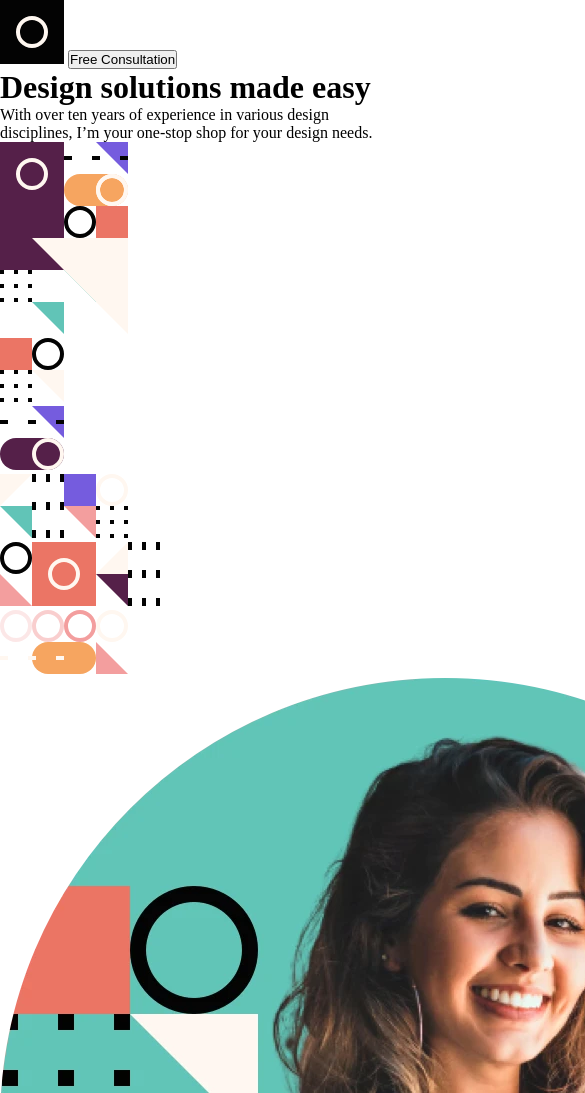
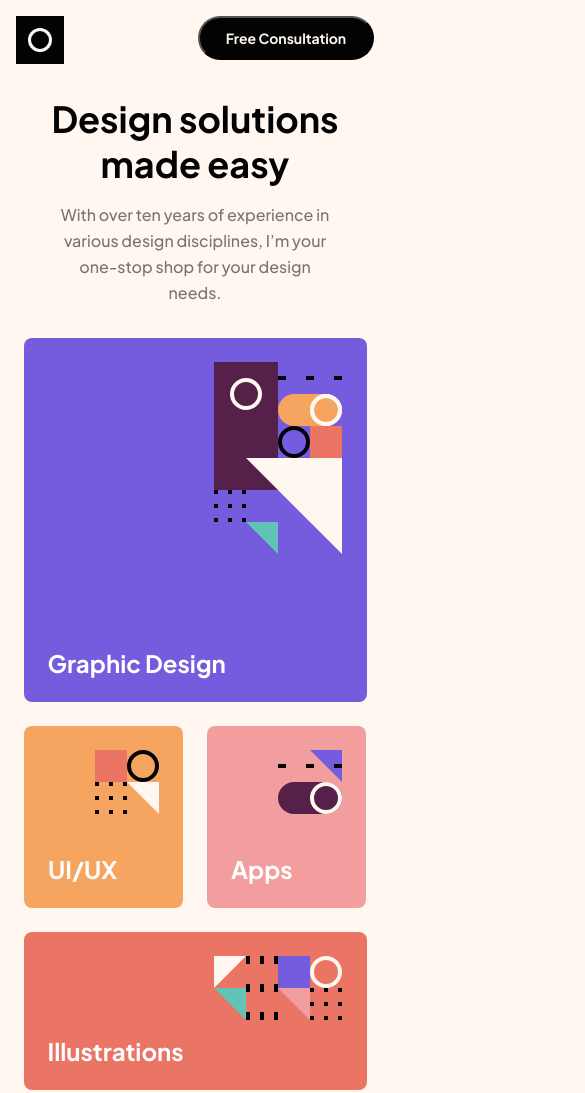
Before and after one commit to AlexTsamala/Single-page-design-portfolio, a plain HTML site: page index.html in a window 390 px wide. Shown: the top 1093 px of the page, 585 px wide, since content can reach past the window. Drawn offline with Linux system fonts and the light colour scheme.

Commit message:
finished half of mobile responsive

```diff
--- a/index.html
+++ b/index.html
@@ -10,8 +10,8 @@
     <body>
         <div class="main-container">
             <header>
-                <img alt="logo" src="./assets/logo.svg"/>
-                <button type="button">Free Consultation</button>
+                <img class="logo-image" alt="logo" src="./assets/logo.svg"/>
+                <button class="black-button" type="button">Free Consultation</button>
             </header>
             <div class="top-header">
                 <h1>Design solutions made easy</h1>
@@ -21,38 +21,44 @@
                 </p>
             </div>
             <div class="images-container">
-                <div class="graphic-design-box">
-                    <img alt="graphic-design" src="./assets/pattern-graphic-design.svg"/>
+                <div class="graphic-design-box box-style">
+                    <img class="profession-pictures" alt="graphic-design" src="./assets/pattern-graphic-design.svg"/>
+                    <span class="profession-texts">Graphic Design</span>
                 </div>
                 <div class="uiux-and-app-Box">
-                    <div class="ui-ux-box">
-                        <img alt="ui-ux-picture" src="./assets/pattern-ui-ux.svg"/>
+                    <div class="ui-ux-box box-style">
+                        <img class="little-profession-images" alt="ui-ux-picture" src="./assets/pattern-ui-ux.svg"/>
+                        <span class="profession-texts">UI/UX</span>
                     </div>
-                    <div class="apps-box">
-                        <img alt="apps-picture" src="./assets/pattern-apps.svg"/>
+                    <div class="apps-box box-style">
+                        <img class="little-profession-images" alt="apps-picture" src="./assets/pattern-apps.svg"/>
+                        <span class="profession-texts">Apps</span>
                     </div>
                 </div>
-                <div class="illustrations-box">
-                    <img alt="illustrations-picture" src="./assets/pattern-illustrations.svg"/>
+                <div class="illustrations-box box-style">
+                    <img class="profession-pictures" alt="illustrations-picture" src="./assets/pattern-illustrations.svg"/>
+                    <span class="profession-texts">Illustrations</span>
                 </div>
-                <div class="photography-box">
-                    <img alt="photography-picture" src="./assets/pattern-photography.svg"/>
+                <div class="photography-box box-style">
+                    <img class="profession-pictures" alt="photography-picture" src="./assets/pattern-photography.svg"/>
+                    <span class="profession-texts">Photography</span>
                 </div>
-                <div class="motion-graphics-box">
-                    <img alt="motion-graphics-picture" src="./assets/pattern-motion-graphics.svg"/>
+                <div class="motion-graphics-box box-style">
+                    <img class="profession-pictures" alt="motion-graphics-picture" src="./assets/pattern-motion-graphics.svg"/>
+                    <span class="profession-texts">Motion Graphics</span>
                 </div>
             </div>
             <div class="girls-container">
                 <img class="amy-image" alt="girls-image" src="./assets/image-amy.webp">
                 <div class="amy-text-box">
                     <h1>I’m Amy, and I’d love to work on your next project</h1>
-                    <p>I love working with others to create beautiful design solutions.
+                    <p class="texts">I love working with others to create beautiful design solutions.
                     I’ve designed everything from brand illustrations to complete mobile apps. I’m also handy with a camera!</p>
-                    <button type="button">Free Consultation</button>
+                    <button class="light-red-button" type="button">Free Consultation</button>
                 </div>
             </div>
             <div class="sliders-container">
-                <h1>My Work</h1>
+                <h2>My Work</h2>
                 <div class="images-container-slide">
                     <img class="slide-images" alt="image-slide-2" src="./assets/image-slide-2.jpg"/>
                     <img class="slide-images" alt="image-slide-3" src="./assets/image-slide-3.jpg"/>
@@ -66,13 +72,13 @@
             <footer>
                 <div class="container-of-booking">
                     <h2>Book a call with me</h2>
-                    <p>I’d love to have a chat to see how I can help you.
+                    <p class="texts">I’d love to have a chat to see how I can help you.
                      The best first step is for us to discuss your project during a free consultation. Then we can move forward from there.</p>
-                     <button>Free Consultation</button>
+                     <button class="light-red-button">Free Consultation</button>
                 </div>
                 <div class="container-of-footer">
-                    <img alt="logo" src="./assets/logo.svg"/>
-                    <button type="button">Free Consultation</button>
+                    <img class="logo-image" alt="logo" src="./assets/logo.svg"/>
+                    <button class="black-button" type="button">Free Consultation</button>
                 </div>
             </footer>
         </div>
--- a/style.css
+++ b/style.css
@@ -4,3 +4,205 @@
     padding:0px;
     margin:0px;
 }
+
+body{
+    background-color: #FFF7F0;
+    font-family:'Plus Jakarta Sans';
+}
+
+.main-container{
+    margin: 16px 16px 32px;
+    text-align: center;
+}
+
+header{
+    display: flex;
+    justify-content: space-between;
+    margin-bottom: 32px;
+}
+
+.container-of-footer{
+    display: flex;
+    justify-content: space-between;
+}
+
+.logo-image{
+    height: 48px;
+    width: 48px;
+}
+
+.black-button{
+    background: #030303;
+    border-radius: 28px;
+    font-family: 'Plus Jakarta Sans';
+    font-size: 14px;
+    font-weight: 700;
+    line-height: 28px;
+    color:#FFF7F0;
+    height: 44px;
+    width: 176px;
+    cursor: pointer;
+}
+
+.top-header{
+    margin-bottom: 32px;
+    display: flex;
+    flex-direction: column;
+    align-items: center;
+}
+
+.top-header h1{
+    font-size: 36px;
+    font-weight: 700;
+    line-height: 45px;
+    letter-spacing: 0px;
+    text-align: center;
+    color:#030303;
+    margin-bottom: 16px;
+}
+
+.top-header p{
+    max-width: 287px;
+}
+
+.texts{
+    font-size: 16px;
+    font-weight: 500;
+    line-height: 26px;
+    text-align: center;
+    color:#7A746E;
+}
+
+.images-container{
+    margin-bottom:100px;
+    display: flex;
+    flex-direction: column;
+    align-items: center;
+}
+
+.profession-texts{
+    font-size: 24px;
+    font-weight: 700;
+    line-height: 30px;
+    text-align: left;
+    color:#FFFFFF;
+    margin-left:24px;
+    margin-bottom: 24px;
+}
+
+.box-style{
+    display: flex;
+    flex-direction: column;
+    align-items: flex-start;
+    justify-content: space-between;
+}
+
+.graphic-design-box{
+    background-color: #755CDE;
+    height: 364px;
+    width: 343px;
+    border-radius: 8px;
+    margin-bottom: 24px;
+}
+
+.profession-pictures{
+    transform: translate(190px, 24px);
+}
+
+.uiux-and-app-Box{
+    margin-bottom: 24px;
+    display: flex;
+    gap: 24px;
+}
+
+.ui-ux-box{
+    height: 182px;
+    width: 159px;
+    border-radius: 8px;
+    background-color: #F6A560;
+}
+
+.apps-box{
+    height: 182px;
+    width: 159px;
+    border-radius: 8px;
+    background-color: #F39E9E;
+}
+
+.little-profession-images{
+    transform: translate(71px, 24px);
+}
+
+.illustrations-box{
+    height: 158px;
+    width: 343px;
+    border-radius: 8px;
+    background-color:#EB7565;
+}
+
+.photography-box{
+    height: 182px;
+    width: 343px;
+    border-radius: 8px;
+    background-color:#61C4B7;
+    margin-top: 24px;
+    margin-bottom: 24px;
+}
+
+.photography-box img{
+    transform: translate(160px, 24px);
+}
+
+.motion-graphics-box{
+    height: 182px;
+    width: 343px;
+    border-radius: 8px;
+    background-color:#552049;
+}
+
+.girls-container{
+    margin-bottom: 100px;
+}
+
+.amy-image{
+    width: 300px;
+    height: 300px;
+    margin-bottom: 40px;
+}
+
+.amy-text-box h1{
+    font-size: 26px;
+    font-weight: 700;
+    line-height: 33px;
+    text-align: center;
+    color:#030303;
+    margin-bottom: 24px;
+}
+
+.light-red-button{
+    height: 44px;
+    width: 176px;
+    border-radius: 28px;
+    background: #EB7565;
+    color:#FFF7F0;
+    margin-top: 24px;
+    border:none;
+    cursor: pointer;
+    font-family: 'Plus Jakarta Sans';
+    font-size: 14px;
+    font-weight: 700;
+    line-height: 28px;
+}
+
+.sliders-container{
+    margin-bottom: 100px;
+}
+
+.sliders-container h2{
+    font-size: 24px;
+    font-weight: 700;
+    line-height: 30px;
+    text-align: center;
+    color:#030303;
+    margin-bottom: 32px;
+}
```
